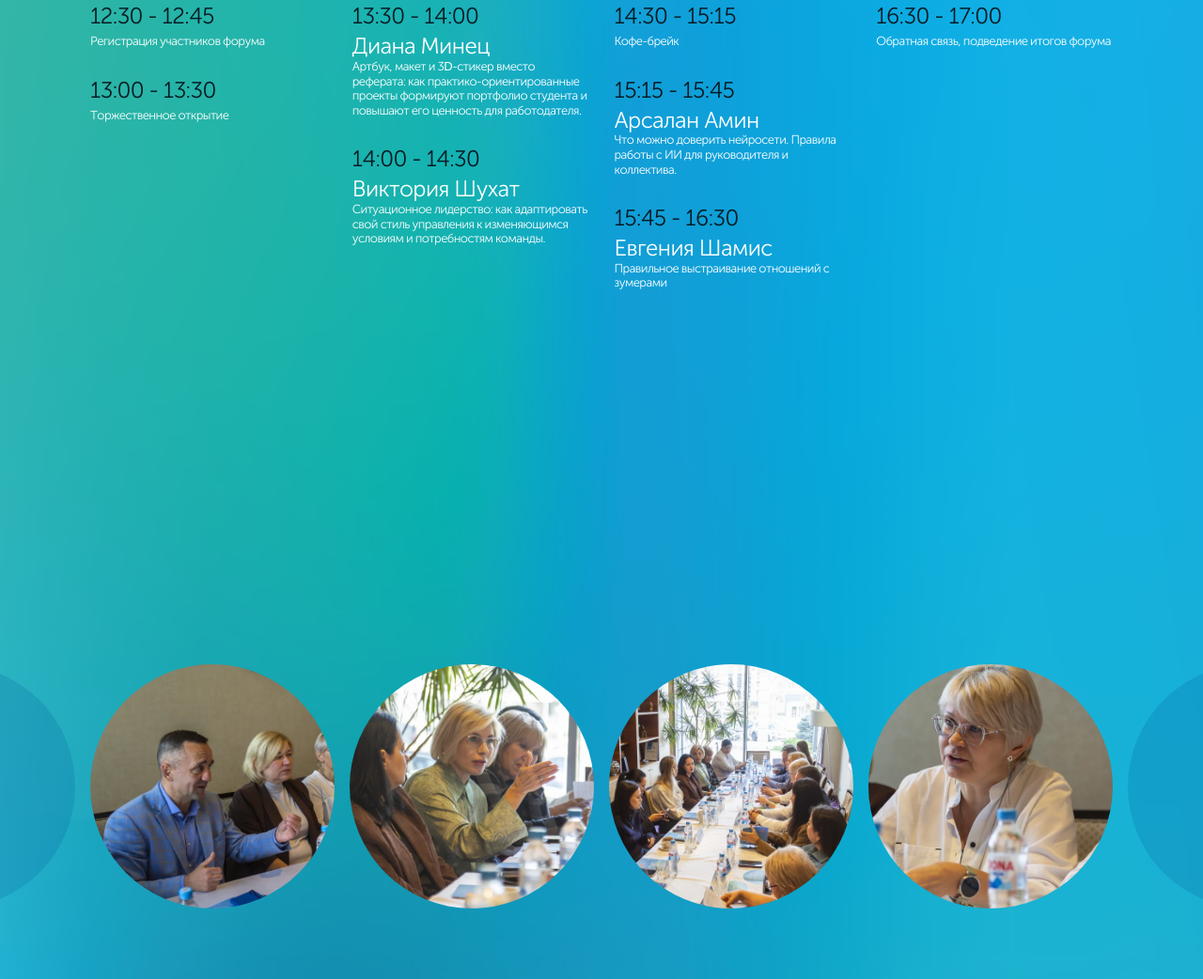
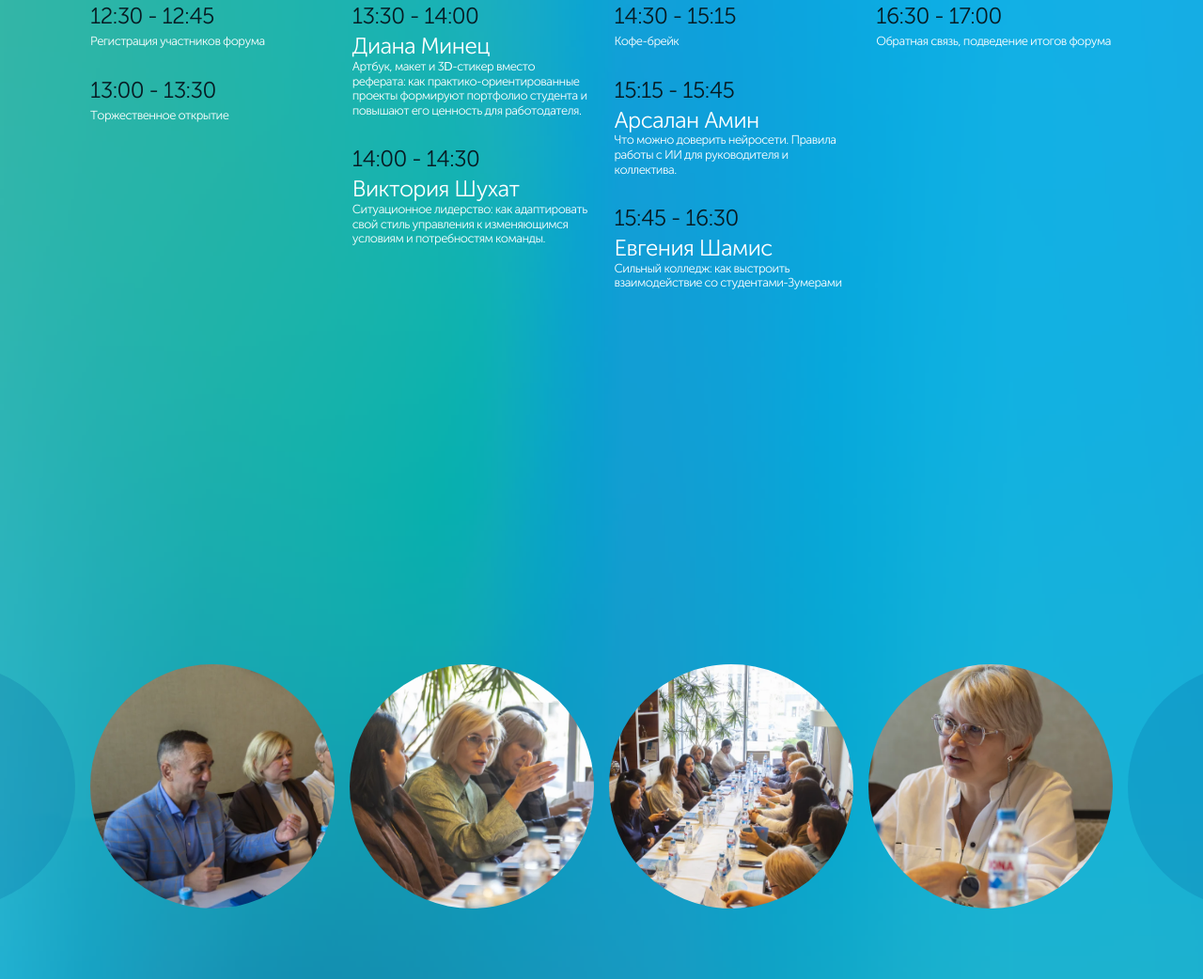
Before and after one commit to antonproshche/vivo-forum, a plain HTML site: page index.html in a window 1280 px wide. Shown: the part 4165-5207 px from the top of the page at 94% size. Drawn offline with Linux system fonts and the light colour scheme.

Commit message:
Update index.html

```diff
--- a/index.html
+++ b/index.html
@@ -206,7 +206,7 @@
               <article class="session">
                 <p class="session-time">15:45 - 16:30</p>
                 <h3>Евгения Шамис</h3>
-                <p>Правильное выстраивание отношений с зумерами</p>
+                <p>Сильный колледж: как выстроить взаимодействие со студентами-Зумерами</p>
               </article>
             </div>
             <div class="program-column">
```
